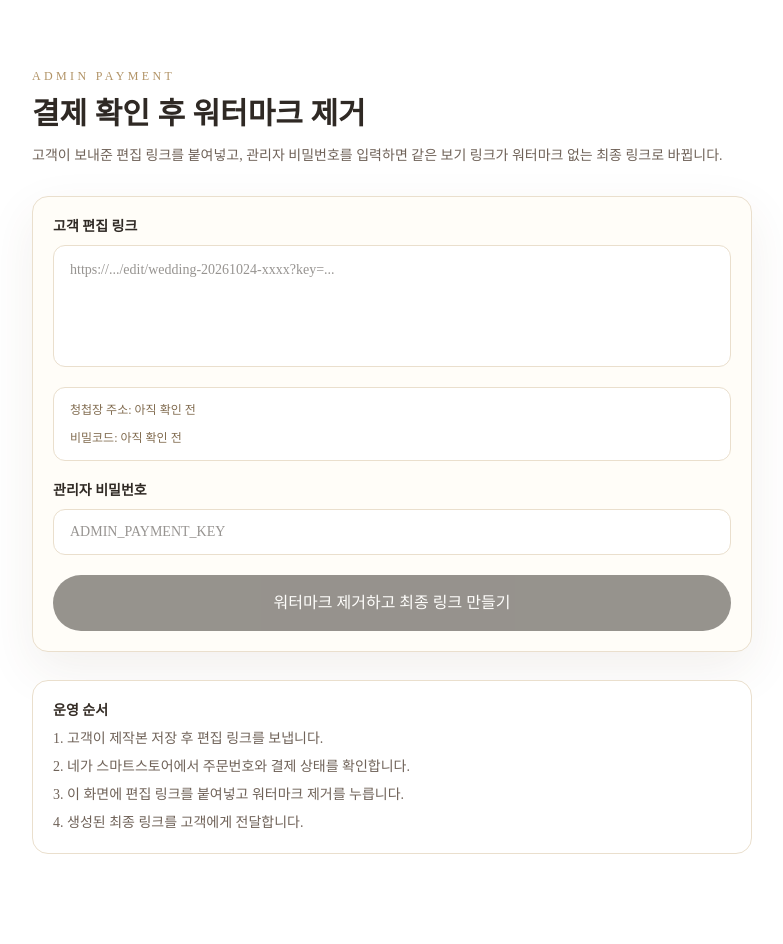
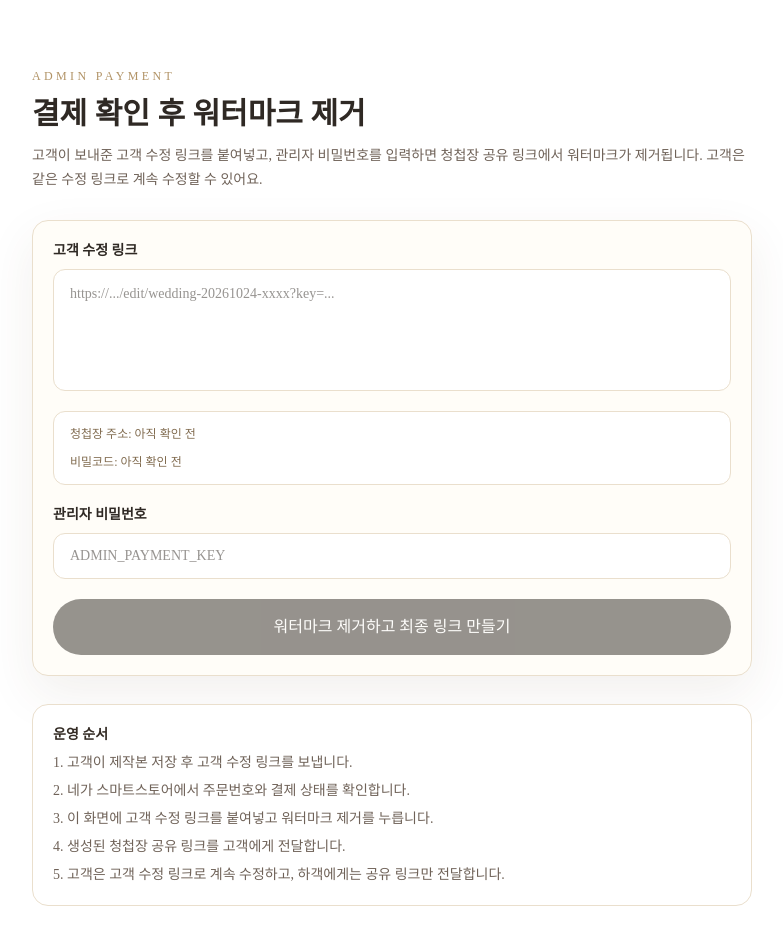
Before and after one commit to aromi22/mobile-wedding-invitation, a Next.js app: page /admin/payments in a window 1280 px wide. Shown: the top 944 px of the page, without its empty margins (248-1031 px from the left). Before the commit the page ends 922 px from the top, so only its background shows below. Built offline with nearby package versions, Linux system fonts and the light colour scheme; a web font is replaced by a local one.

Commit message:
Clarify customer share and edit links

```diff
--- a/src/components/AdminPaymentUnlock.tsx
+++ b/src/components/AdminPaymentUnlock.tsx
@@ -41,7 +41,7 @@ export function AdminPaymentUnlock() {
 
   async function markAsPaid() {
     if (!canSubmit) {
-      setMessage("고객 편집 링크와 관리자 비밀번호를 입력해 주세요.");
+      setMessage("고객 수정 링크와 관리자 비밀번호를 입력해 주세요.");
       return;
     }
 
@@ -85,14 +85,14 @@ export function AdminPaymentUnlock() {
           <p className="text-xs uppercase tracking-[0.28em] text-[#b29467]">Admin Payment</p>
           <h1 className="mt-3 text-3xl font-semibold">결제 확인 후 워터마크 제거</h1>
           <p className="mt-3 text-sm leading-6 text-[#6f6258]">
-            고객이 보내준 편집 링크를 붙여넣고, 관리자 비밀번호를 입력하면 같은 보기 링크가
-            워터마크 없는 최종 링크로 바뀝니다.
+            고객이 보내준 고객 수정 링크를 붙여넣고, 관리자 비밀번호를 입력하면
+            청첩장 공유 링크에서 워터마크가 제거됩니다. 고객은 같은 수정 링크로 계속 수정할 수 있어요.
           </p>
         </div>
 
         <div className="grid gap-5 rounded-2xl border border-[#eadfcd] bg-[#fffdf8] p-5 shadow-[0_18px_50px_rgba(91,70,42,0.08)]">
           <label className="grid gap-2">
-            <span className="text-sm font-semibold">고객 편집 링크</span>
+            <span className="text-sm font-semibold">고객 수정 링크</span>
             <textarea
               value={customerEditLink}
               onChange={(event) => setCustomerEditLink(event.target.value)}
@@ -132,7 +132,7 @@ export function AdminPaymentUnlock() {
               <p>{message}</p>
               {finalUrl ? (
                 <div className="mt-3 grid gap-2">
-                  <span className="text-xs font-semibold text-[#b29467]">최종 보기 링크</span>
+                  <span className="text-xs font-semibold text-[#b29467]">청첩장 공유 링크</span>
                   <a
                     href={finalUrl}
                     target="_blank"
@@ -146,7 +146,7 @@ export function AdminPaymentUnlock() {
                     onClick={() => void navigator.clipboard.writeText(finalUrl)}
                     className="justify-self-start rounded-full border border-[#d8c6ab] px-4 py-2 text-xs font-semibold text-[#806b4f]"
                   >
-                    최종 링크 복사
+                    공유 링크 복사
                   </button>
                 </div>
               ) : null}
@@ -156,10 +156,11 @@ export function AdminPaymentUnlock() {
 
         <div className="rounded-2xl border border-[#eadfcd] bg-white px-5 py-4 text-sm leading-7 text-[#6f6258]">
           <p className="font-semibold text-[#332b24]">운영 순서</p>
-          <p>1. 고객이 제작본 저장 후 편집 링크를 보냅니다.</p>
+          <p>1. 고객이 제작본 저장 후 고객 수정 링크를 보냅니다.</p>
           <p>2. 네가 스마트스토어에서 주문번호와 결제 상태를 확인합니다.</p>
-          <p>3. 이 화면에 편집 링크를 붙여넣고 워터마크 제거를 누릅니다.</p>
-          <p>4. 생성된 최종 링크를 고객에게 전달합니다.</p>
+          <p>3. 이 화면에 고객 수정 링크를 붙여넣고 워터마크 제거를 누릅니다.</p>
+          <p>4. 생성된 청첩장 공유 링크를 고객에게 전달합니다.</p>
+          <p>5. 고객은 고객 수정 링크로 계속 수정하고, 하객에게는 공유 링크만 전달합니다.</p>
         </div>
       </section>
     </main>
--- a/src/components/EditInvitation.tsx
+++ b/src/components/EditInvitation.tsx
@@ -1942,7 +1942,7 @@ export function EditInvitation({
                 {isPublicMakePage && shareUrl ? (
                   <div className="mt-3 grid gap-3 rounded-md border border-[#eadfcd] bg-[#fffaf3] p-3">
                     <span className="text-xs font-semibold text-[#b29467]">
-                      워터마크 제작본 링크
+                      청첩장 공유 링크
                     </span>
                     <a
                       href={shareUrl}
@@ -1957,10 +1957,10 @@ export function EditInvitation({
                       onClick={() => void navigator.clipboard.writeText(shareUrl)}
                       className="justify-self-start rounded-full bg-[#2f2a25] px-4 py-2 text-xs font-semibold text-white"
                     >
-                      제작본 링크 복사
+                      공유 링크 복사
                     </button>
                     <p className="text-xs leading-5 text-[#8a7a6a]">
-                      이 링크에는 워터마크가 표시됩니다. 결제 확인 후 워터마크가 제거된 최종 링크로 사용할 수 있어요.
+                      하객에게 공유하는 링크입니다. 결제 확인 전에는 워터마크가 표시될 수 있어요.
                     </p>
                   </div>
                 ) : null}
@@ -1980,7 +1980,7 @@ export function EditInvitation({
                 {editUrl ? (
                   <div className="mt-3 grid gap-2 rounded-md border border-[#eadfcd] bg-[#fffaf3] p-3">
                     <span className="text-xs font-semibold text-[#b29467]">
-                      {isPublicMakePage ? "다시 수정할 링크" : "고객용 편집 링크"}
+                      {isPublicMakePage ? "고객 수정 링크" : "고객 수정 링크"}
                     </span>
                     <span className="hidden">
                       고객용 편집 링크
@@ -1999,11 +1999,12 @@ export function EditInvitation({
                         onClick={() => void navigator.clipboard.writeText(editUrl)}
                         className="justify-self-start rounded-full border border-[#d8c6ab] px-4 py-2 text-xs font-semibold text-[#806b4f]"
                       >
-                        수정 링크 복사
+                        고객 수정 링크 복사
                       </button>
                     ) : null}
                     <p className="text-xs leading-5 text-[#8a7a6a]">
-                      이 링크는 비밀코드가 들어간 관리용 주소라 고객에게만 전달해 주세요.
+                      결제 확인을 위해 판매자에게 보내주시고, 이후 내용을 수정할 때도 이 링크를 사용해 주세요.
+                      비밀코드가 포함되어 있으니 하객에게는 공유하지 마세요.
                     </p>
                   </div>
                 ) : null}
```
